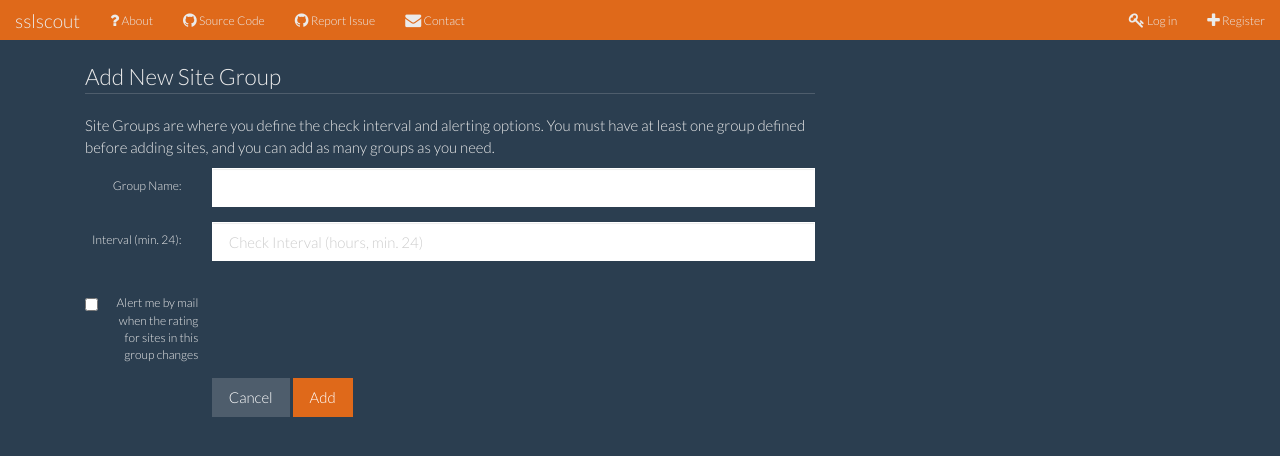
After one commit to tykling/sslscout, a Django app: template src/sslscout/templates/add_sitegroup.html in a window 1280 px wide. The commit adds this page. Shown: the top 456 px of the page. Run offline with Django 3.2, Linux system fonts and the light colour scheme; the template is opened without the code that fills it, so the values that code supplies are empty; some libraries are stand-ins or nearby versions.

Commit message:
more work on sitegroups

```diff
--- /dev/null
+++ b/src/sslscout/templates/add_sitegroup.html
@@ -0,0 +1,55 @@
+                    {% extends "skeleton.html" %}
+
+                    {% block title %}
+                    <title>Add New Site Group</title>
+                    {% endblock title %}
+
+                    {% block content %}
+                    <div class="col-lg-8">
+                        <form method="post" class="form-horizontal">
+                            <fieldset>
+                                <legend>Add New Site Group</legend>
+                                {% if form.errors %}
+                                    <ul id="messagelist">
+                                        <p>The following errors were found:</p>
+                                        {% for error in form.errors %}
+                                        <li class="error">{{ error }}</li>
+                                        {% endfor %}
+                                    </ul>
+                                {% endif %}
+                                <p>Site Groups are where you define the check interval and alerting options.
+                                You must have at least one group defined before adding sites, and you can add as many groups as you need.</p>
+
+                                {% csrf_token %}
+                                <div class="form-group">
+                                    <label for="id_name" class="col-lg-2 control-label">Group Name:</label>
+                                    <div class="col-lg-10">
+                                        <input value="{{ form.name.value|default_if_none:""  }}" type="text" name="name" class="form-control" id="id_name">
+                                    </div>
+                                </div>
+
+                                <div class="form-group">
+                                    <label for="id_interval_hours" class="col-lg-2 control-label">Interval (min. 24):</label> {% if form.interval_hours.errors %} <span class="error">{{ form.interval_hours.errors|join:", " }}</span>{% endif %}
+                                    <div class="col-lg-10">
+                                        <input value="{{ form.interval_hours.value|default_if_none:"" }}" type="text" name="interval_hours" class="form-control" id="id_interval_hours" placeholder="Check Interval (hours, min. 24)">
+                                    </div>
+                                </div>
+
+                                <div class="form-group">
+                                    <div class="checkbox">
+                                        <label for="id_alert" class="col-lg-2 control-label">
+                                            <input type="checkbox" name="alert" id="id_alert" {% if form.alert %}checked{% endif %} > Alert me by mail when the rating for sites in this group changes
+                                        </label>
+                                    </div>
+                                </div>
+
+                                <div class="form-group">
+                                    <div class="col-lg-10 col-lg-offset-2">
+                                        <a href="/profile/" class="btn btn-default">Cancel</a>
+                                        <button type="submit" class="btn btn-primary">Add</button>
+                                    </div>
+                                </div>
+                            </fieldset>
+                        </form>
+                    </div>
+                    {% endblock content %}
--- a/src/sslscout/templates/list_sitegroups.html
+++ b/src/sslscout/templates/list_sitegroups.html
@@ -7,7 +7,7 @@
                     {% block content %}
                     <h2>Site Groups</h2>
 
-                    {% if sitegroups.count == 0 %}
+                    {% if not sitegroups %}
                         <p>No Site Groups defined. Go <a href="/sitegroups/add/">add one</a>!</p>
                     {% else %}
                         <table class="table table-striped table-hover ">
@@ -27,7 +27,7 @@
                                         <td>{{ sg.alert }}</td>
                                         <td>
                                             <a href="/sitegroups/edit/{{ sg.id }}/" class="btn btn-default">Edit</a>
-                                            {% if scount.{{sg.id}} == 0 %}
+                                            {% if sitecount.{{sg.id}} == 0 %}
                                                 <a href="/sitegroups/delete/{{ sg.id }}/" class="btn btn-danger">Delete</a>
                                             {% endif %}
                                         </td>
```
Also changed, not shown: src/sslscout/forms.py (+3 -24 lines), src/sslscout/templates/edit_sitegroup.html (added, +53 -0 lines), src/sslscout/views.py (+3 -9 lines).
